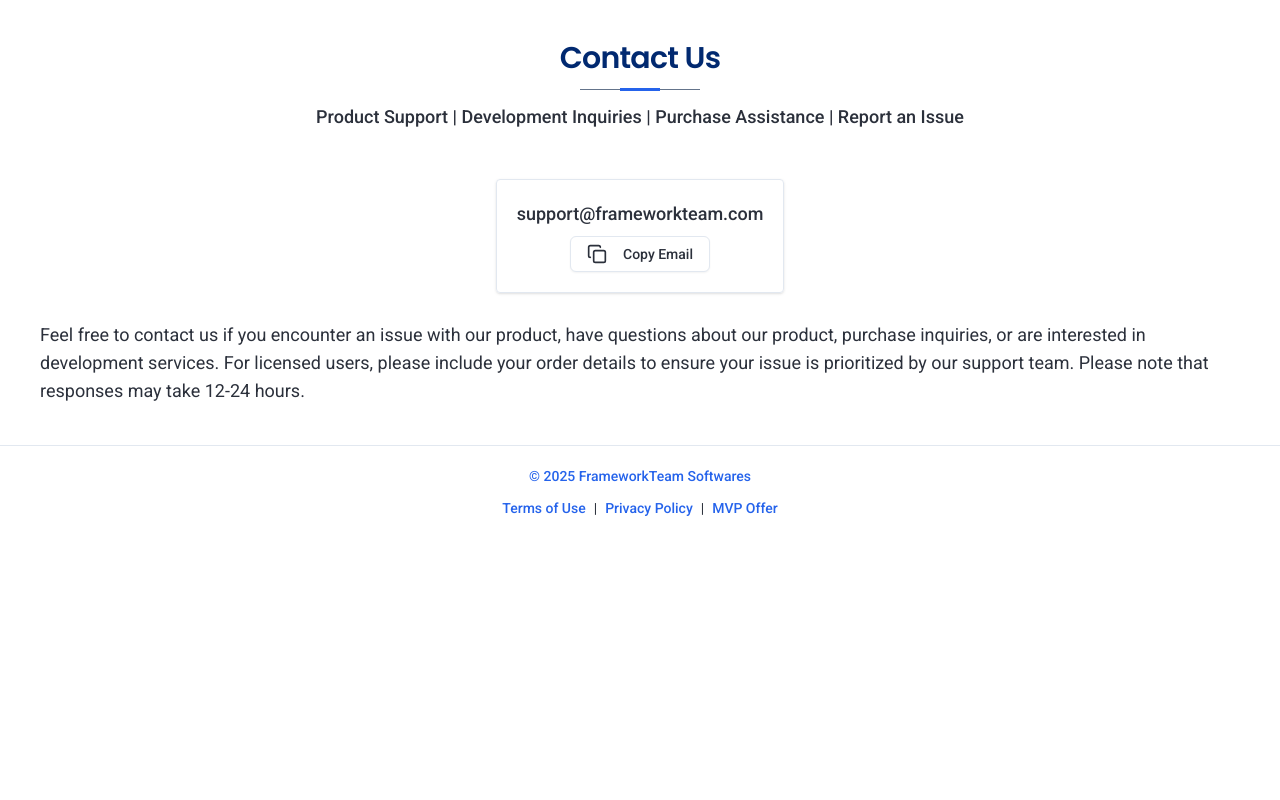
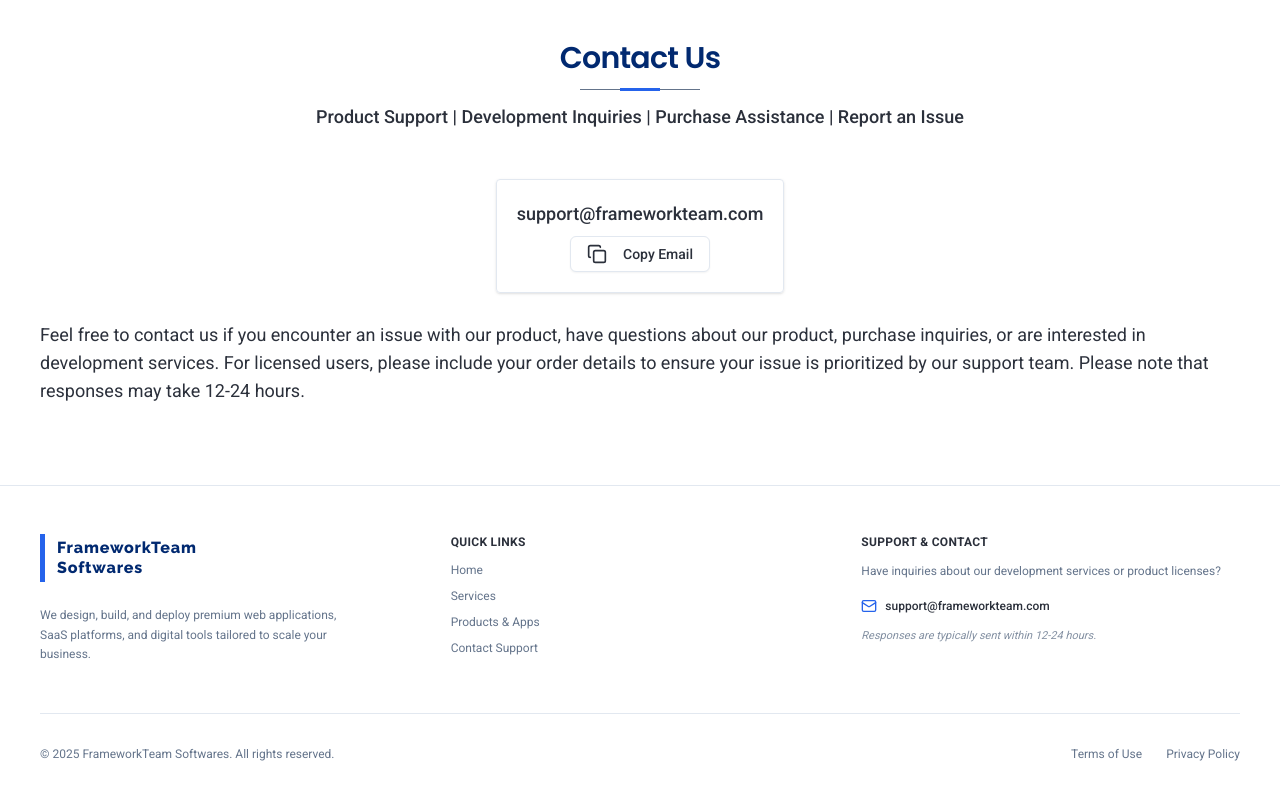
Before and after one commit to ChauhanJaved/frameworkteam, a Next.js app: page / in a window 1280 px wide. Shown: the part 5056-5856 px from the top of the page. Before the commit the page ends 5638 px from the top, so only its background shows below. Built offline with nearby package versions, Linux system fonts and the light colour scheme.

Commit message:
footer update

```diff
--- a/src/components/footer.tsx
+++ b/src/components/footer.tsx
@@ -1,6 +1,10 @@
 // External imports
 import Link from "next/link";
-import { Button } from "./ui/button";
+import { Mail } from "lucide-react";
+
+// Internal imports
+import { raleway } from "@/lib/font";
+import { email } from "@/data/website-data";
 
 interface PropsFooter {
   companyName: string;
@@ -9,49 +13,89 @@ interface PropsFooter {
 
 export default function Footer(props: PropsFooter) {
   return (
-    <footer className="mt-10 border-t text-sm">
-      <div className="mx-5 mb-16 mt-5 flex flex-col items-center gap-3 text-center sm:mx-7 md:mx-9 lg:mx-11">
-        <div className="flex flex-row flex-wrap items-center justify-center gap-3">
-          <Button
-            variant={"link"}
-            className="h-auto px-0 py-0"
-            aria-label="Go to company website"
-            asChild
-          >
-            <Link href={"/"}>
-              © {props.copyrightYear} {props.companyName}
+    <footer className="relative mt-20 border-t bg-card/30 backdrop-blur-sm text-sm">
+      <div className="mx-auto max-w-7xl px-5 py-12 sm:px-6 md:px-8 lg:px-10">
+
+        {/* Main 3-Column Grid */}
+        <div className="grid grid-cols-1 gap-8 md:grid-cols-3">
+
+          {/* Column 1: Brand Logo & Short Bio */}
+          <div className="flex flex-col gap-4">
+            <Link
+              className={`${raleway.className} flex flex-col items-start justify-center border-l-[5px] border-l-primary py-1 pl-3 text-base font-extrabold leading-tight tracking-wider text-blue-dark-imperial dark:text-foreground w-fit`}
+              href="/#home"
+              aria-label="Go to home page"
+            >
+              <p>FrameworkTeam</p>
+              <p>Softwares</p>
             </Link>
-          </Button>
+            <p className="text-muted-foreground text-xs leading-relaxed max-w-xs mt-2">
+              We design, build, and deploy premium web applications, SaaS platforms, and digital tools tailored to scale your business.
+            </p>
+          </div>
+
+          {/* Column 2: Navigation Shortcuts */}
+          <div className="flex flex-col gap-3">
+            <h3 className="font-semibold text-foreground tracking-wide text-xs uppercase">Quick Links</h3>
+            <ul className="flex flex-col gap-2.5 text-xs">
+              <li>
+                <Link href="/#home" className="text-muted-foreground hover:text-primary transition-colors">
+                  Home
+                </Link>
+              </li>
+              <li>
+                <Link href="/#services" className="text-muted-foreground hover:text-primary transition-colors">
+                  Services
+                </Link>
+              </li>
+              <li>
+                <Link href="/#products" className="text-muted-foreground hover:text-primary transition-colors">
+                  Products & Apps
+                </Link>
+              </li>
+              <li>
+                <Link href="/#contact" className="text-muted-foreground hover:text-primary transition-colors">
+                  Contact Support
+                </Link>
+              </li>
+            </ul>
+          </div>
+
+          {/* Column 3: Support / Inquiries */}
+          <div className="flex flex-col gap-3">
+            <h3 className="font-semibold text-foreground tracking-wide text-xs uppercase">Support & Contact</h3>
+            <p className="text-muted-foreground text-xs leading-relaxed">
+              Have inquiries about our development services or product licenses?
+            </p>
+            <div className="mt-1 flex items-center gap-2">
+              <Mail className="h-4 w-4 text-primary" />
+              <a href={`mailto:${email}`} className="font-medium text-xs hover:underline text-foreground">
+                {email}
+              </a>
+            </div>
+            <span className="text-[11px] text-muted-foreground/80 italic">
+              Responses are typically sent within 12-24 hours.
+            </span>
+          </div>
+
         </div>
 
-        <div className="flex flex-row">
-          <Button
-            asChild
-            variant={"link"}
-            className="h-auto px-0 py-0"
-            aria-label="Go to company website for terms of use"
-          >
-            <Link href="/terms-of-use/">Terms of Use</Link>
-          </Button>
-          <span className="mx-2">|</span>
-          <Button
-            variant={"link"}
-            className="h-auto px-0 py-0"
-            aria-label="Go to company website for privacy policy"
-            asChild
-          >
-            <Link href="/privacy-policy/">Privacy Policy</Link>
-          </Button>
-          <span className="mx-2">|</span>
-          <Button
-            variant={"link"}
-            className="h-auto px-0 py-0"
-            aria-label="Go to MVP planning blueprint offer"
-            asChild
-          >
-            <Link href="/mvp/">MVP Offer</Link>
-          </Button>
+        {/* Bottom Horizontal Divider & Metadata */}
+        <div className="mt-12 border-t pt-8 flex flex-col sm:flex-row items-center justify-between gap-4">
+          <p className="text-xs text-muted-foreground text-center sm:text-left">
+            © {props.copyrightYear} {props.companyName}. All rights reserved.
+          </p>
+
+          <div className="flex flex-wrap items-center justify-center gap-x-6 gap-y-2 text-xs">
+            <Link href="/terms-of-use/" className="text-muted-foreground hover:text-primary transition-colors">
+              Terms of Use
+            </Link>
+            <Link href="/privacy-policy/" className="text-muted-foreground hover:text-primary transition-colors">
+              Privacy Policy
+            </Link>
+          </div>
         </div>
+
       </div>
     </footer>
   );
```
